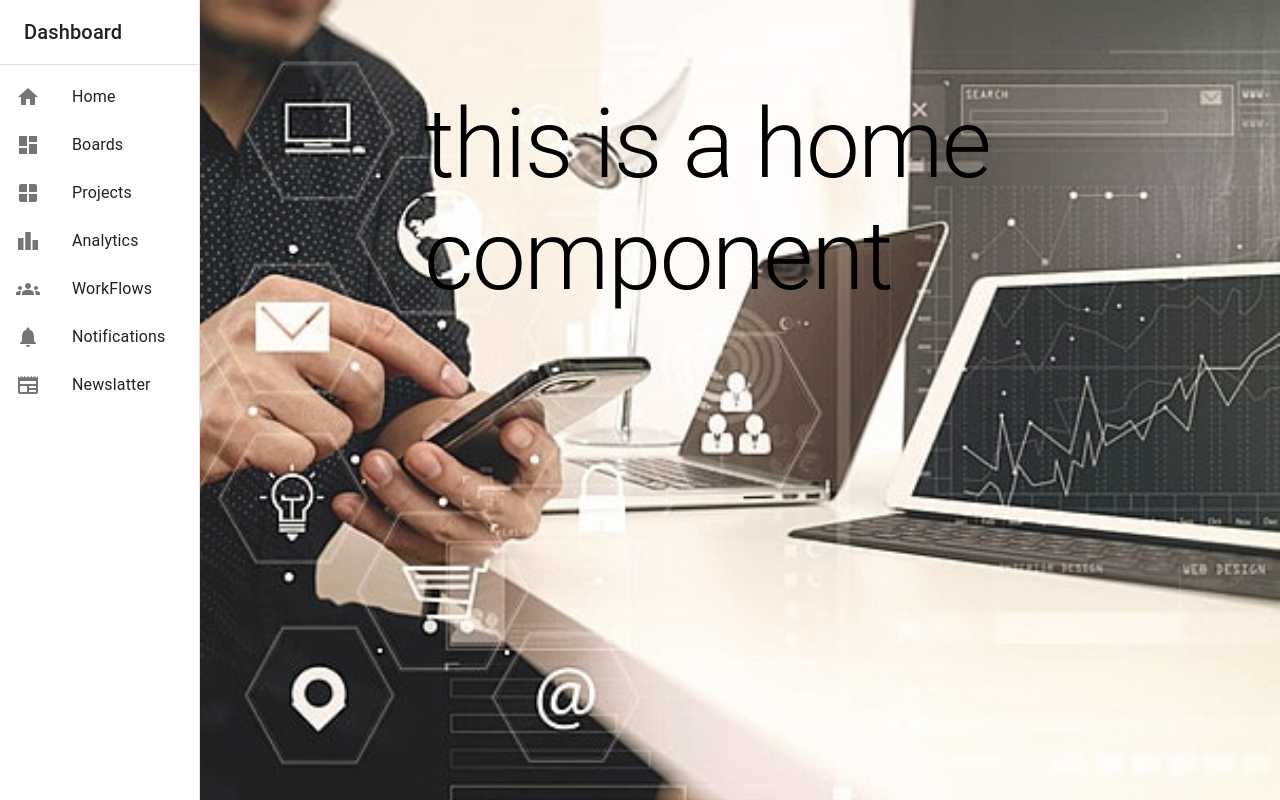
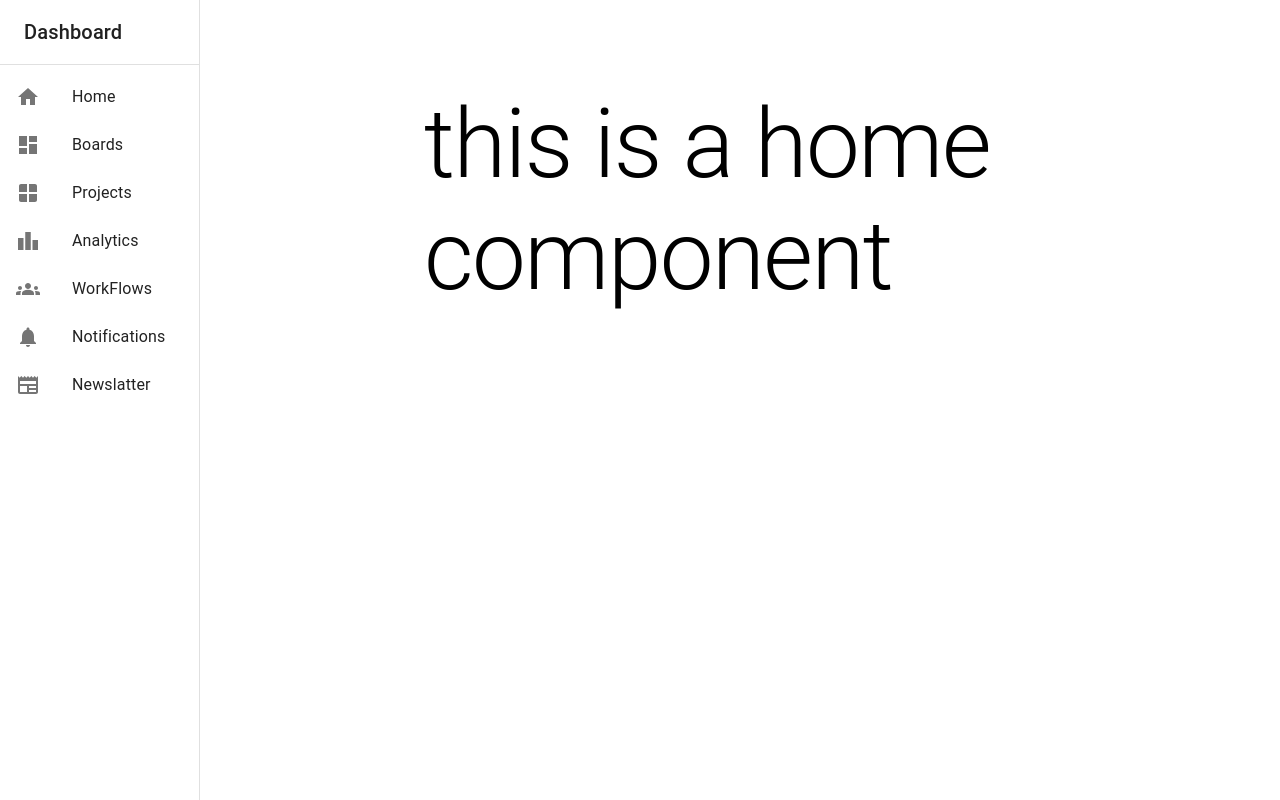
Before and after one commit to Pooja-Mehra9921/Employe-Task-Management-System, a React (Vite) app: page /dashboard in a window 1280 px wide. Built offline with nearby package versions, Linux system fonts and the light colour scheme.

Commit message:
adding styling

```diff
--- a/src/pages/Dashboard/style.css
+++ b/src/pages/Dashboard/style.css
@@ -1,5 +1,5 @@
 .right-section{
-    background-image: url(../../assets/images/mainimage.png);
+   /** background-image: url(../../assets/images/mainimage.png); */
     background-repeat: no-repeat;
     background-size: cover;
     height: 100vh;
--- a/src/pages/Login/index.jsx
+++ b/src/pages/Login/index.jsx
@@ -68,9 +68,9 @@ const LoginPage = () => {
       // Store logged-in user data in localStorage
       localStorage.setItem("LoggedInUser", JSON.stringify(foundUser));
 
-      // Redirect to  home page
+      // Redirect to dashboard
       setTimeout(() => {
-        navigate("/home"); // navigate to homepage
+        navigate("/dashboard"); // navigate to dashboard
       }, 2000);
     } else {
       showErrorToast("Invalid email or password");
```
